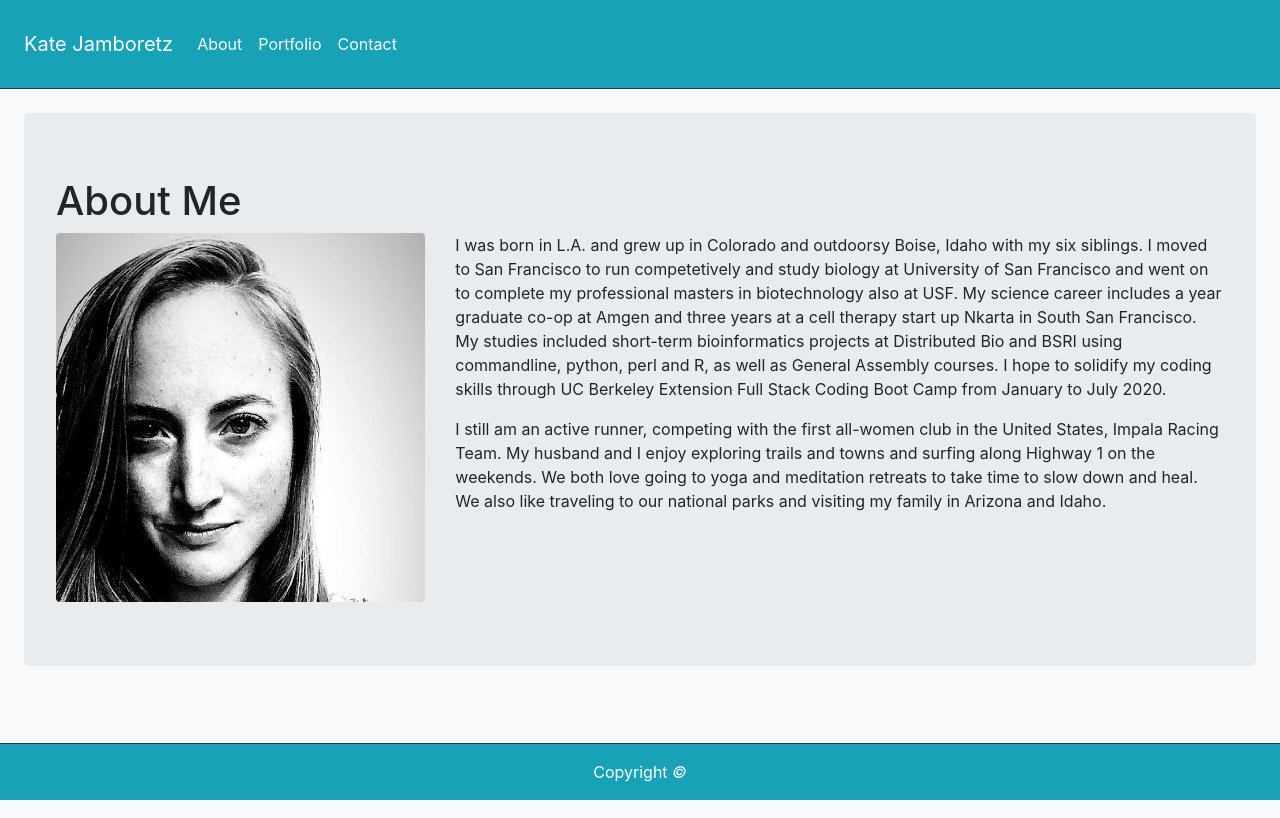
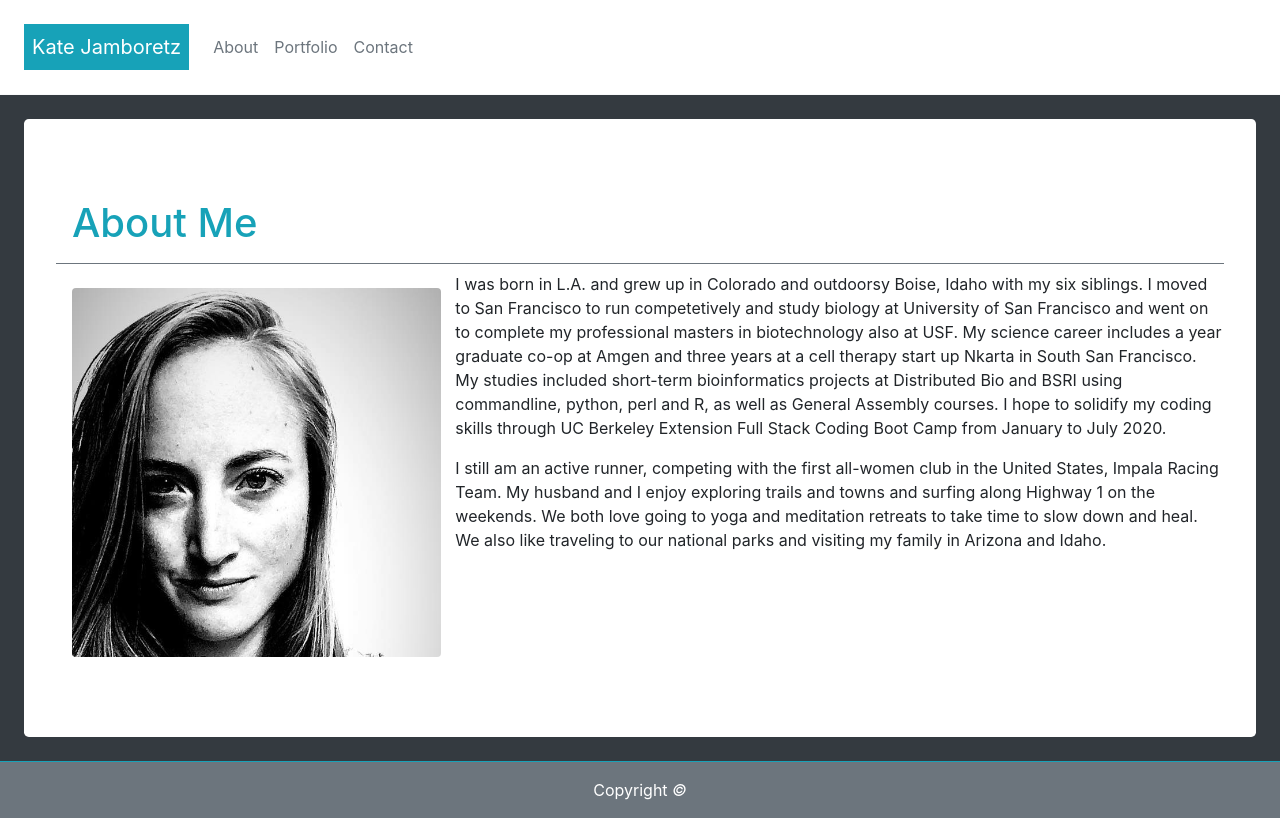
Before and after one commit to katejamboretz/Bootstrap-Portfolio, a plain HTML site: page index.html in a window 1280 px wide. Drawn offline with nearby package versions, Linux system fonts and the light colour scheme.

Commit message:
edit navbar and footer text and background colors and move rutgers image to end, until I can figure out resizing issue

```diff
--- a/index.html
+++ b/index.html
@@ -8,35 +8,35 @@
         </met>
     </head>
 
-    <body class="bg-light d-flex flex-column h-100">
+    <body class="bg-dark d-flex flex-column h-100">
 
-        <nav class="navbar navbar-expand-lg navbar-dark p-4 bg-info border-bottom border-dark">
-          <a class="navbar-brand text-white">Kate Jamboretz</a>
+        <nav class="navbar navbar-expand-lg navbar-light bg-white p-4 border-bottom border-light">
+          <a class="navbar-brand text-white bg-info p-2">Kate Jamboretz</a>
 
           <div class="collapse navbar-collapse" id="navbarSupportedContent">
             <ul class="navbar-nav mr-auto">
                 <li class="nav-item active">
-                  <a class="nav-link text-white" href="index.html">About <span class="sr-only">(current)</span></a>
+                  <a class="nav-link text-secondary" href="index.html">About <span class="sr-only">(current)</span></a>
                 </li>
                 <li class="nav-item active">
-                  <a class="nav-link text-white" href="portfolio.html">Portfolio <span class="sr-only">(current)</span></a>
+                  <a class="nav-link text-secondary" href="portfolio.html">Portfolio <span class="sr-only">(current)</span></a>
                 </li>
                 <li class="nav-item active">
-                  <a class="nav-link text-white" href="contact.html">Contact <span class="sr-only">(current)</span></a>
+                  <a class="nav-link text-secondary" href="contact.html">Contact <span class="sr-only">(current)</span></a>
                 </li>
             </ul>
           </div>
         </nav>
 
-        <div class="jumbotron m-4">
+        <div class="jumbotron m-4 bg-white">
             <div class="row">
               <div class="col-md-12">
-                <h1>About Me</h1>
+                <h1 class="text-info border-bottom border-secondary p-3">About Me</h1>
               </div>
             </div>
             <div class="row">
               <div class="col-md-4">
-                <img class="rounded img-fluid" src="images/profile-pic.jpg" alt="profile-pic">
+                <img class="rounded img-fluid m-3" src="images/profile-pic.jpg" alt="profile-pic">
               </div>
               <div class="col-md-8">
                 <p>
@@ -59,7 +59,7 @@
             </div>
         </div>
 
-        <footer class="footer mt-auto py-3 border-top border-dark text-center text-white bg-info">
+        <footer class="footer mt-auto py-3 border-top border-info text-center text-white bg-secondary">
           <div class="container">
             <span>Copyright <em>&copy</em></span>
           </div>
```
Also changed, not shown: contact.html (+9 -9 lines), portfolio.html (+21 -21 lines).
